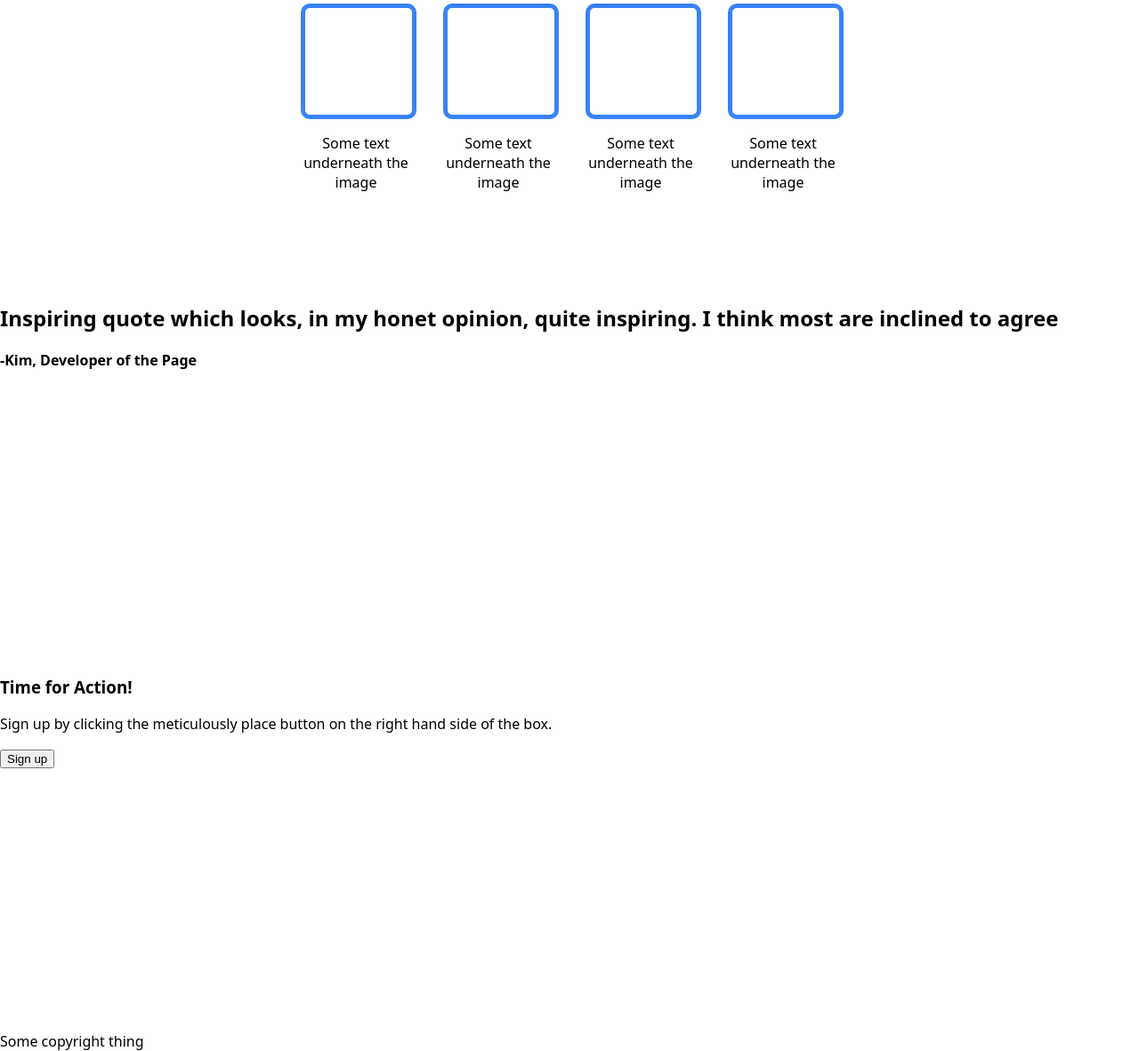
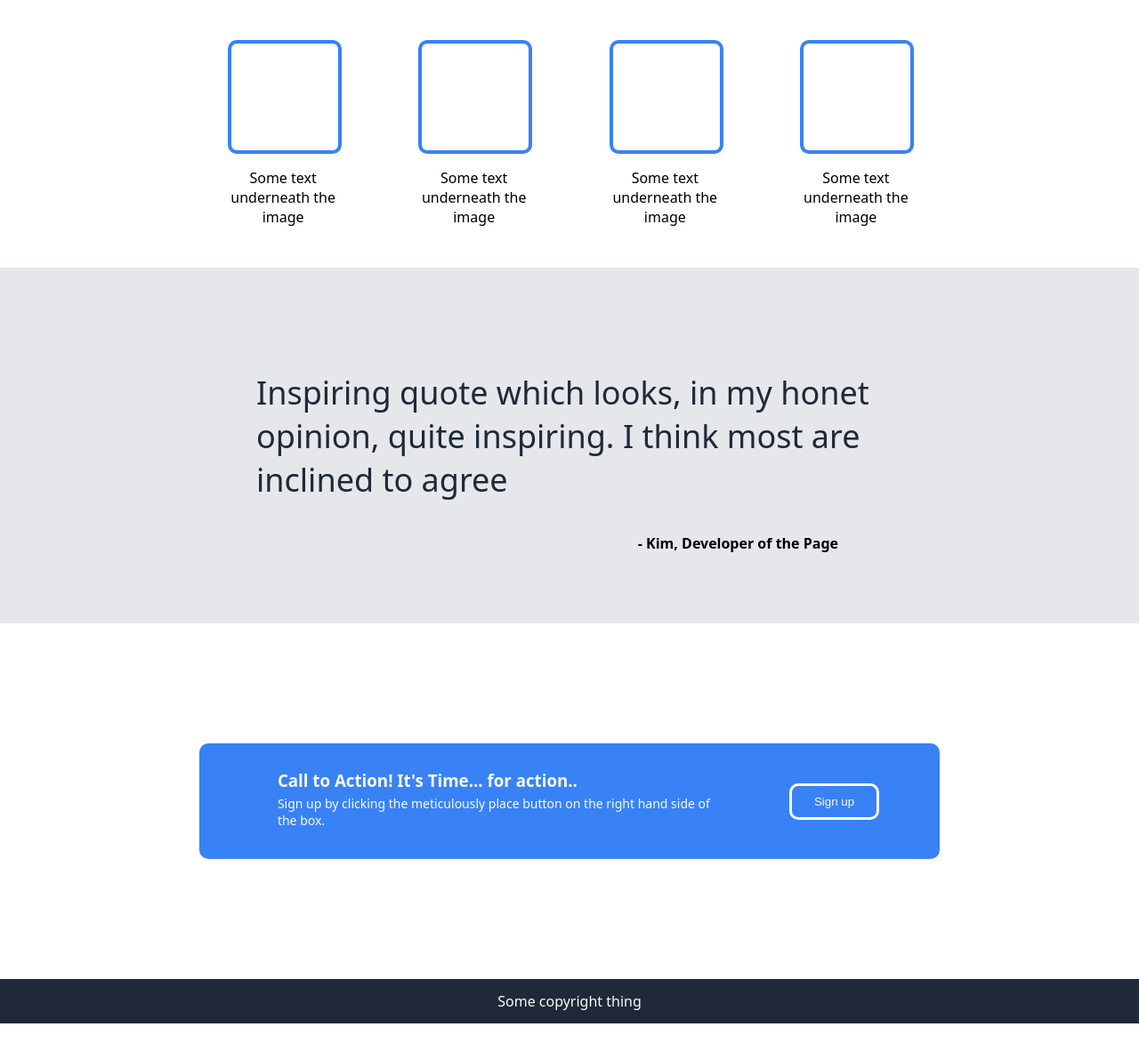
Before and after one commit to KimTheChim/sharpening, a plain HTML site: page index.html in a window 1280 px wide. Shown: the part 569-1751 px from the top of the page at 89% size. After the commit the page ends 1720 px from the top, so only its background shows below. Drawn offline with Linux system fonts and the light colour scheme.

Commit message:
Added second half of CSS and edited HTML to fit

```diff
--- a/index.html
+++ b/index.html
@@ -23,10 +23,10 @@
             </div>
             <div id="img-placeholder"></div>
         </div>
-    <div class="containers"  id="info-container">
-        <h2>Some random information</h2>
+    <div class="containers" id="info-container">
 
         <div id="info" class="containers">
+            <h2 id="info-header">Some random information</h2>
             <div class="information-box-container">
                 <div class="information-box"></div>
                 <p class="info-paragraph">Some text underneath the image</p>
@@ -46,17 +46,21 @@
         </div>
     </div>
 
-        <div id="quote" class="containers">
-            <h2 id="quote">Inspiring quote which looks, in my honet opinion, quite inspiring. I think most are inclined to agree</h2>
-            <strong>-Kim, Developer of the Page</strong>
+        <div id="quote-container" class="containers">
+        <div id="quote-content">
+            <p id="quote">Inspiring quote which looks, in my honet opinion, quite inspiring. I think most are inclined to agree</p>
+            <strong>- Kim, Developer of the Page</strong>
+        </div>
         </div>
 
         <div id="cta" class="containers">
             <div id="cta-container">
-                <h3>Time for Action!</h3>
-                <p>Sign up by clicking the meticulously place button on the right hand side of the box.</p>
-                <button id="button-boredered">Sign up</button>
-            </div>
+                    <div id="cta-text">
+                        <h3>Call to Action! It's Time... for action..</h3>
+                        <p>Sign up by clicking the meticulously place button on the right hand side of the box.</p>
+                    </div>
+                    <button id="button-bordered">Sign up</button>
+                </div>
         </div>
     </main>
 
--- a/style.css
+++ b/style.css
@@ -64,7 +64,6 @@ a {
     text-align: center;
     text-decoration: none;
     border-radius: 10px;
-
 }
 
 #img-placeholder {
@@ -82,11 +81,13 @@ a {
     display: flex;
     justify-content: center;
     align-content: center;
-    gap: 35px;
+    gap: 7vw;
 }
 
 #info-header {
-    margin-top: 20px;
+    padding-top: 30px;
+    position: absolute;
+    font-weight: 900;
 }
 
 .information-box-container {
@@ -97,7 +98,78 @@ a {
     width: 120px;
     height: 120px;
     background-color: white;
-    border: 5px solid #3882F6;
+    border: 4px solid #3882F6;
     border-radius: 10px;
-    margin-top: 30px;
+    margin-top: 115%;
 }
+
+#quote-container {
+    background-color: #E5E7EB;
+    display: flex;
+    justify-content: center;
+    align-items: center;
+}
+
+#quote-content {
+    width: 55vw;
+}
+
+#quote {
+    font: italic;
+    font-weight: lighter;
+    font-size: 36px;
+    color: #1F2937;
+}
+
+#quote-content strong {
+    float: right;
+    margin-right: 50px;
+}
+
+#cta  {
+    display: flex;
+    justify-content: center;
+    align-items: center;
+}
+
+#cta-container {
+    display: flex;
+    width: 65vw;
+    background-color: #3882F6;
+    border-radius: 10px;
+    align-items: center;
+    justify-content: center;
+    gap: 30px;
+}
+
+#cta-text {
+    color: #F9FAF8;
+    padding: 20px;
+    width: 500px;
+    padding-top: 10px;
+}
+
+#cta-text p {
+    margin-top: -15px;
+    font-size: 14px;
+}
+
+#button-bordered {
+    background-color: #3882F6;
+    color: #F9FAF8;
+    border: 3px solid white;
+    padding: 10px 25px;
+    text-align: center;
+    text-decoration: none;
+    border-radius: 10px;
+    margin-left: 25px;
+}
+
+footer {
+    display: flex;
+    height: 50px;
+    background-color: #1F2937;
+    justify-content: center;
+    align-items: center;
+    color: #F9FAF8;
+}
```
